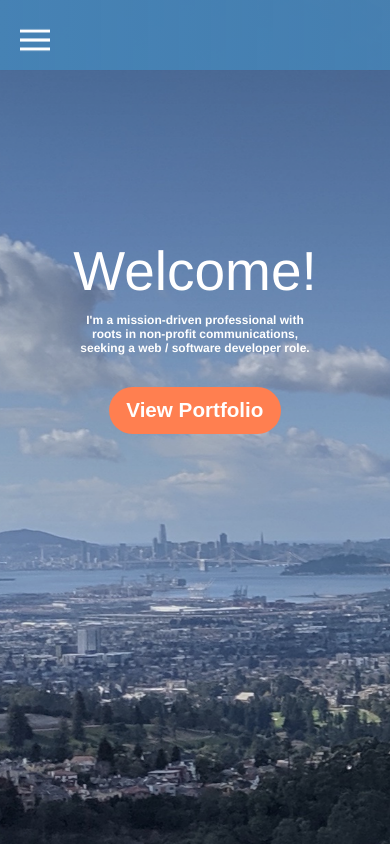
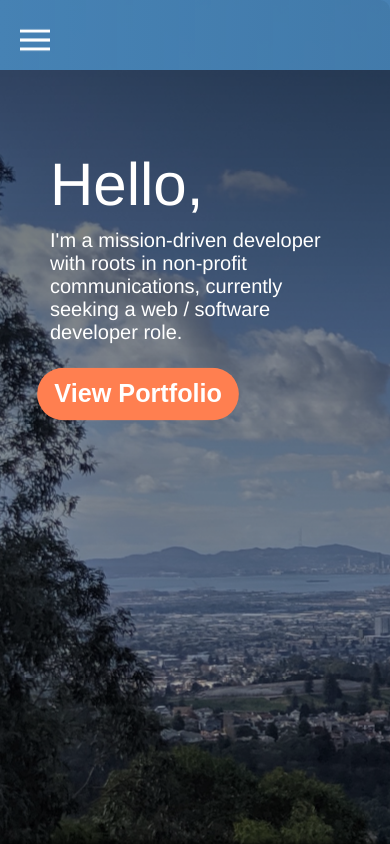
Before and after one commit to matt-violet/matt-violet.github.io, a Vue app: page / in a window 390 px wide. Shown: the top 844 px of the page. Built offline with nearby package versions, Linux system fonts and the light colour scheme.

Commit message:
clean up Home and Navbar

```diff
--- a/src/App.vue
+++ b/src/App.vue
@@ -1,17 +1,10 @@
 <template>
   <div id="app">
     <Navbar @nav="navigate"/>
-    <div class="bg-div">
+    <div class="home-div" v-if="!showProject">
       <Home @nav="navigate"/>
-      <img class="bg-img" :src="backgroundImage">
-      <div class="bg-gradient"></div>
-    </div>
-    <div class="components" v-if="!showProject">
-      <About/>
-      <Education/>
-      <Work :viewProjectDetails="handleViewProjectDetails"/>
-      <Skills/>
-      <Contact/>
+      <img class="home-bg-img" :src="backgroundImage">
+      <div class="bg-gradient"/>
     </div>
     <SoftwareWorkDetails
       v-if="showProject && featuredProject && !featuredProject.isDesignProject"
@@ -27,6 +20,13 @@
       @handleNextProject="showNextProject"
       @handlePreviousProject="showPreviousProject"
     />
+    <div class="components" v-if="!showProject">
+      <About/>
+      <Education/>
+      <Work :viewProjectDetails="handleViewProjectDetails"/>
+      <Skills/>
+      <Contact/>
+    </div>
   </div>
 </template>
 
@@ -59,7 +59,7 @@ export default {
     return {
       showProject: false,
       featuredProject: {},
-      backgroundIndex: 1,
+      // backgroundIndex: 1,
       backgroundImage: require("./assets/bay.jpg"),
     }
   },
@@ -129,6 +129,8 @@ export default {
 body, html {
   margin: 0;
   height: 100%;
+  width: 100%;
+  position: relative;
 }
 a {
   color: blue;
@@ -141,19 +143,26 @@ a:visited {
   -webkit-font-smoothing: antialiased;
   -moz-osx-font-smoothing: grayscale;
   height: 100%;
+  width: 100%;
+  /* position: absolute; */
 }
 .components {
   margin-left: 300px;
   height: 100%;
   position: relative;
   z-index: 2;
+  box-shadow: 0px 0px 8px 0px black;
+  /* overflow: visible; */
 }
-.bg-div {
-  width: 100%;
+.home-div {
+  min-width: 100%;
   height: 100%;
   z-index: 0;
+  /* background: aquamarine; */
+  /* border: 2px solid white; */
+  /* position: absolute; */
 }
-.bg-img {
+.home-bg-img {
   min-width: 100%;
   height: 100%;
   z-index: -1;
@@ -168,9 +177,9 @@ a:visited {
 .bg-gradient {
   width: 100%;
   height: 100%;
-  position: absolute;
+  position: relative;
   z-index: -1;
-  background: linear-gradient(to bottom, rgba(0, 0, 0, 0.3), rgba(0, 0, 0, 0));
+  /* background: linear-gradient(to bottom, rgba(0, 0, 0, 0.2), rgba(0, 0, 0, 0)); */
 }
 @media (max-width: 1000px) {
   .components {
@@ -178,18 +187,5 @@ a:visited {
     margin: 0;
     position: absolute;
   }
-  .bg-img {
-    left: -50%;
-  }
-}
-@media (max-width: 700px) {
-  .bg-img {
-    left: -80%;
-  }
-}
-@media (max-width: 500px) {
-  .bg-img {
-    left: -120%;
-  }
 }
 </style>
--- a/src/components/Home.vue
+++ b/src/components/Home.vue
@@ -1,8 +1,8 @@
 <template>
   <div id="home">
     <div class="header" data-aos="zoom-in" data-aos-duration="500">
-      <h1 data-aos="fade-right">Welcome!</h1>
-      <h2 data-aos="fade-left" data-aos-delay="300">I'm a mission-driven professional with roots in non-profit communications, seeking a web / software developer role.</h2>
+      <h1 data-aos="fade-right">Hello,</h1>
+      <h2 data-aos="fade-left" data-aos-delay="300">I'm a mission-driven developer with roots in non-profit communications, currently seeking a web / software developer role.</h2>
       <div class="btn-div" data-aos="zoom-in" data-aos-delay="600">
         <button class="btn" v-on:click="$emit('nav', 'work')">View Portfolio</button>
       </div>
@@ -24,37 +24,40 @@ export default {
   height: 100%;
   width: 100%;
   margin: auto;
-  text-align: center;
   position: absolute;
 }
 .header {
   width: 470px;
-  position: fixed;
-  top: 20%;
+  padding: 20px;
+  border-radius: 10px;
+  /* border: 1px solid white; */
+  box-shadow: 2px 4px 8px 0px rgb(107, 107, 107);
+  background: linear-gradient(to bottom, rgba(89, 156, 211, 0.7), rgba(0, 0, 0, 0.05));
+  position: absolute;
+  top: 15%;
   left: 50%;
   margin-left: -65px;
   z-index: 1;
-  text-align: center;
 }
 h1 {
   color: white;
-  font-size: 90px;
+  font-size: 40px;
   font-weight: 300;
   border: 0;
   margin: 0;
 }
 h2 {
   color: white;
-  font-size: 16px;
-  font-weight: 600;
+  font-size: 14px;
+  font-weight: 500;
   margin-top: 10px;
 }
 .btn {
   background: coral;
   color: white;
-  margin-top: 25px;
-  padding: 12px 20px;
-  font-size: 20px;
+  margin-top: 10px;
+  padding: 10px;
+  font-size: 14px;
   font-weight: 600;
   border-radius: 50px;
   border: 0;
@@ -62,7 +65,6 @@ h2 {
   animation: pulse 2s infinite;
 }
 .btn:hover {
-  box-shadow: 1px 2px 8px 0px rgb(51, 51, 51);
   cursor: pointer;
   background: white;
   color: coral;
@@ -75,36 +77,42 @@ h2 {
 /* --------------------------- MEDIA QUERY --------------------------- */
 @media (max-width: 1000px) {
   .header {
-    padding-top: 70px;
+    width: 400px;
+    padding: 15px;
     margin-left: -235px;
+    top: 150px;
   }
 }
 @media (max-width: 700px) {
   .header {
-    width: 400px;
+    width: 300px;
     margin-left: -200px;
   }
   h1 {
-    font-size: 75px;
-  }
-  h2 {
-    font-size: 14px;
+    font-size: 30px;
   }
 }
 @media (max-width: 500px) {
   .header {
-    width: 250px;
-    margin-left: -125px;
+    width: auto;
+    height: 100%;
+    position: fixed;
+    left: 0;
+    top: 0;
+    padding: 150px 50px;
+    margin: 0;
+    background: linear-gradient(to bottom, rgba(0, 0, 0, 0.6), rgba(0, 0, 0, 0.1));
   }
   h1 {
-    font-size: 55px;
+    font-size: 60px;
   }
   h2 {
-    font-size: 12px;
+    font-size: 20px;
+    font-weight: 400;
   }
   .btn {
     padding: 10px 15px;
-    font-size: 18px;
+    font-size: 22px;
   }
 }
 </style>
--- a/src/components/Navbar.vue
+++ b/src/components/Navbar.vue
@@ -18,8 +18,8 @@
       <img class="icon" src="../assets/icons/github-white.png" v-on:click='handleLinkClick("https://github.com/matt-violet")'/>
       <img class="icon" src="../assets/icons/linkedin-white.png" v-on:click='handleLinkClick("https://www.linkedin.com/in/mattviolet")'/>
     </div>
-    <img class="small-menu" v-on:click="toggleSmallMenu()" src="../assets/icons/menu-white.png">
-    <div :class="this.showSmallMenu ? 'drop-down' : 'invisible'">
+    <img class="menu-icon" v-on:click="toggleSmallMenu()" src="../assets/icons/menu-white.png">
+    <div :class="this.showSmallMenu ? 'navbar-drop-down' : 'invisible'">
       <p class="link-text-small" v-on:click="handleSmallMenuClick('about')">ABOUT</p>
       <p class="link-text-small" v-on:click="handleSmallMenuClick('education')">EDUCATION</p>
       <p class="link-text-small" v-on:click="handleSmallMenuClick('work')">PORTFOLIO</p>
@@ -72,9 +72,10 @@ export default {
   background: linear-gradient(to right, rgb(70, 130, 180), rgb(70, 130, 180, .9));
   margin: 0;
   position: fixed;
-  z-index: 1;
+  z-index: 3;
   display: inline-block;
   text-align: center;
+  overflow-y: auto;
 }
 .photo {
   width: 125px;
@@ -124,7 +125,7 @@ export default {
   font-size: 16px;
   color: white;
 }
-.invisible, .small-menu, .drop-down {
+.invisible, .menu-icon, .navbar-drop-down {
   width: 0;
   height: 0;
   visibility: hidden;
@@ -157,40 +158,49 @@ export default {
     position: fixed;
     z-index: 3;
     text-align: left;
+    overflow-y: visible;
     background: linear-gradient(to right, rgb(70, 130, 180), rgb(70, 130, 180, .9));
   }
   .icons-div {
     display:none
   }
-  .small-menu {
+  .menu-icon {
     width: 30px;
     height: 30px;
     z-index: 3;
-    margin: 10px 20px 0 20px;
+    padding: 10px 20px 0 20px;
     visibility: visible;
   }
-  .drop-down {
+  .navbar-drop-down {
     width: 200px;
+    z-index: 3;
     height: auto;
     background: linear-gradient(to right, rgb(70, 130, 180), rgb(70, 130, 180, .9));
     visibility: visible;
-    padding: 10px 10px 5px 10px;
+    animation: fadeIn .3s;
+  }
+  @keyframes fadeIn {
+    from { opacity: 0; }
+    to { opacity: 1; }
   }
   .link-text-small {
-    margin-left: 10px;
+    padding: 8px 50px;
+    margin: 0;
     color: white;
     font-weight: 600;
   }
-  .small-menu:hover {
+  .menu-icon:hover {
     cursor: pointer;
   }
-  .drop-down:hover {
+  .navbar-drop-down:hover {
     cursor: pointer;
   }
   .link-text-small:hover {
-    color: lightsalmon;
+    /* color: lightsalmon; */
+    background: linear-gradient(to top, coral, lightsalmon);
+    /* padding: 0 10px; */
     font-weight: 700;
-    transform: scale(1.1);
+    padding-left: 30px;
     transition: .3s;
   }
 }
--- a/src/components/skills/Skills.vue
+++ b/src/components/skills/Skills.vue
@@ -105,7 +105,7 @@ strong {
 }
 @keyframes pulse {
   0% { transform: scale(1); }
-  50% { transform: scale(1.1); }
+  50% { transform: scale(1.15); }
   100% { transform: scale(1); }
 }
 .num-description {
```
Also changed, not shown: src/assets/bay.jpg.
